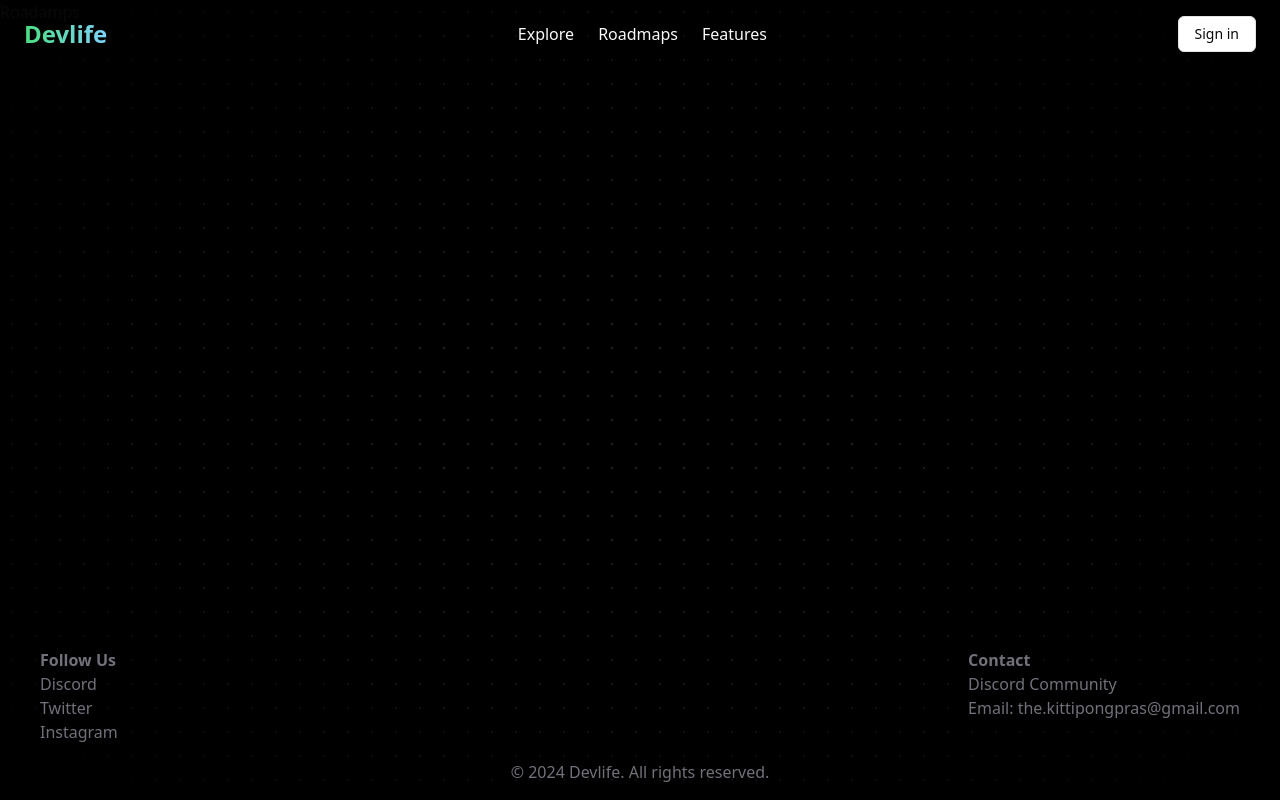
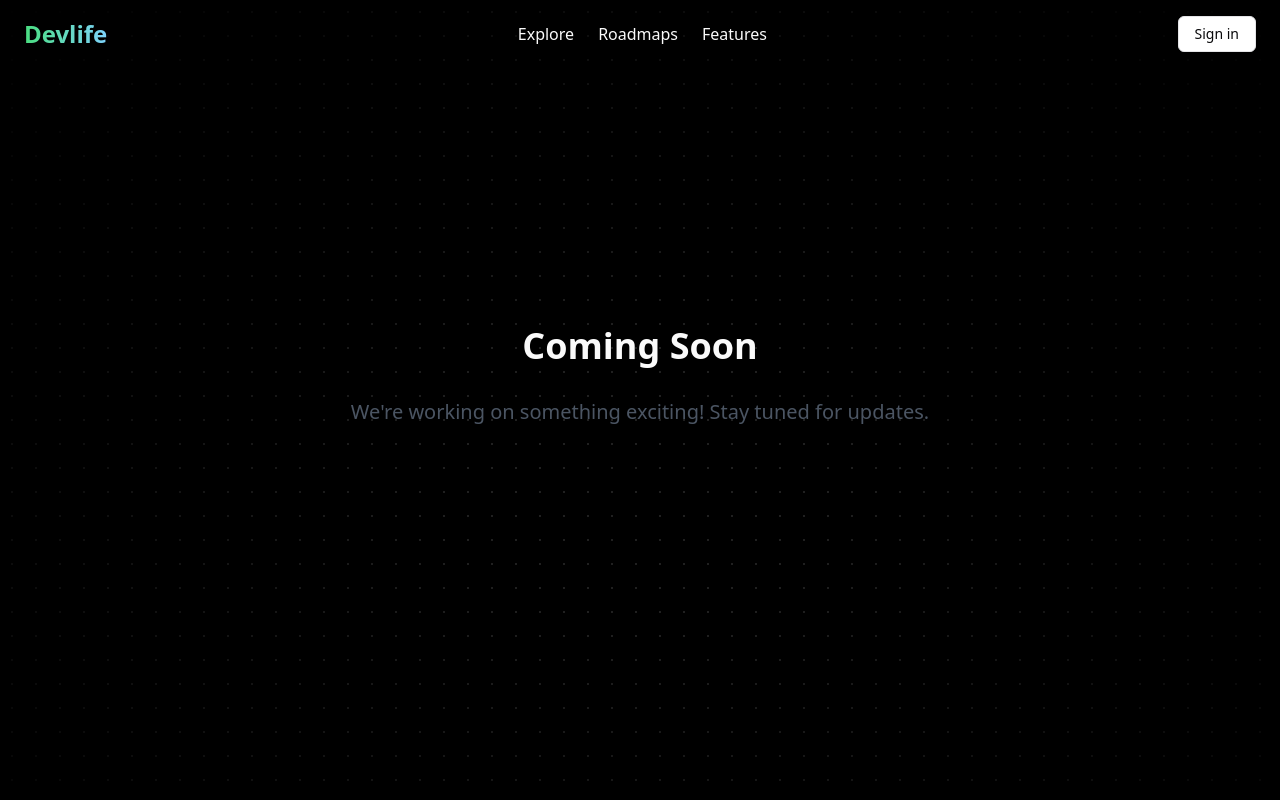
Before and after one commit to ikkyuuq/devlife, a React (Vite) app in the folder client/: page /roadmaps in a window 1280 px wide. Shown: the top 800 px of the page. Built offline with nearby package versions, Linux system fonts and the light colour scheme; no server answers.

Commit message:
coming soon page (roadmaps)

```diff
--- a/client/src/Header.tsx
+++ b/client/src/Header.tsx
@@ -51,6 +51,7 @@ export const Header = () => {
         credentials: "include",
       });
       setIsSignedIn(true);
+      window.location.reload();
     } catch (error) {
       console.error("Error signing in:", error);
     }
@@ -65,6 +66,7 @@ export const Header = () => {
         body: JSON.stringify(values),
         credentials: "include",
       });
+      window.location.reload();
     } catch (error) {
       console.error("Error signing up:", error);
     }
@@ -80,6 +82,7 @@ export const Header = () => {
         credentials: "include",
       });
       setIsSignedIn(false);
+      window.location.reload();
     } catch (error) {
       console.error("Error signing out:", error);
     }
--- a/client/src/Roadmap.tsx
+++ b/client/src/Roadmap.tsx
@@ -1,3 +1,14 @@
 export const Roadmap = () => {
-  return <div>Roadamps</div>;
+  return (
+    <div className="min-h-screen flex justify-center items-center py-12 px-4 sm:px-6 lg:px-8">
+      <div className="max-w-3xl">
+        <div className="text-center">
+          <h1 className="text-4xl font-bold text-zinc-50 mb-8">Coming Soon</h1>
+          <p className="text-xl text-gray-600 mb-12">
+            We're working on something exciting! Stay tuned for updates.
+          </p>
+        </div>
+      </div>
+    </div>
+  );
 };
```
